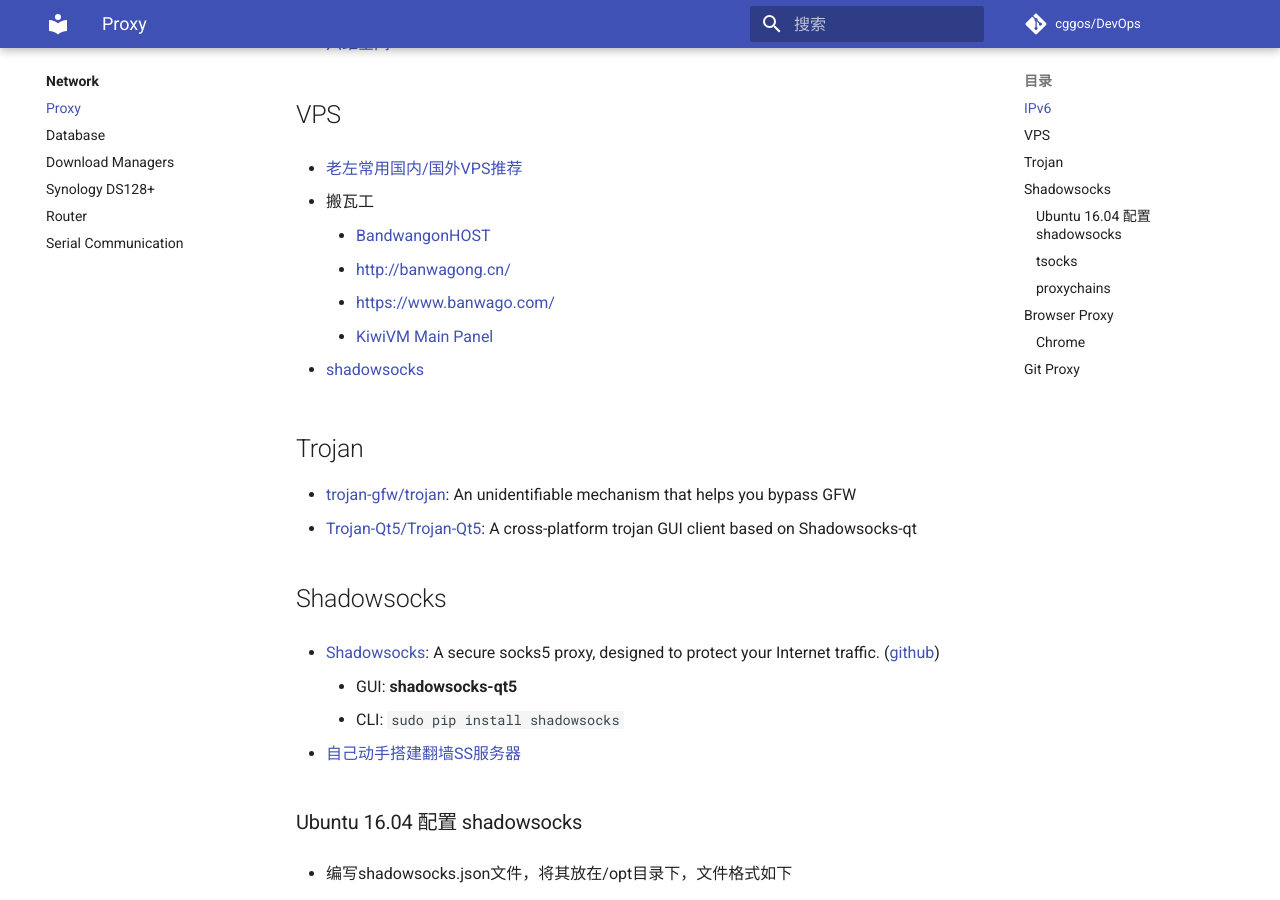
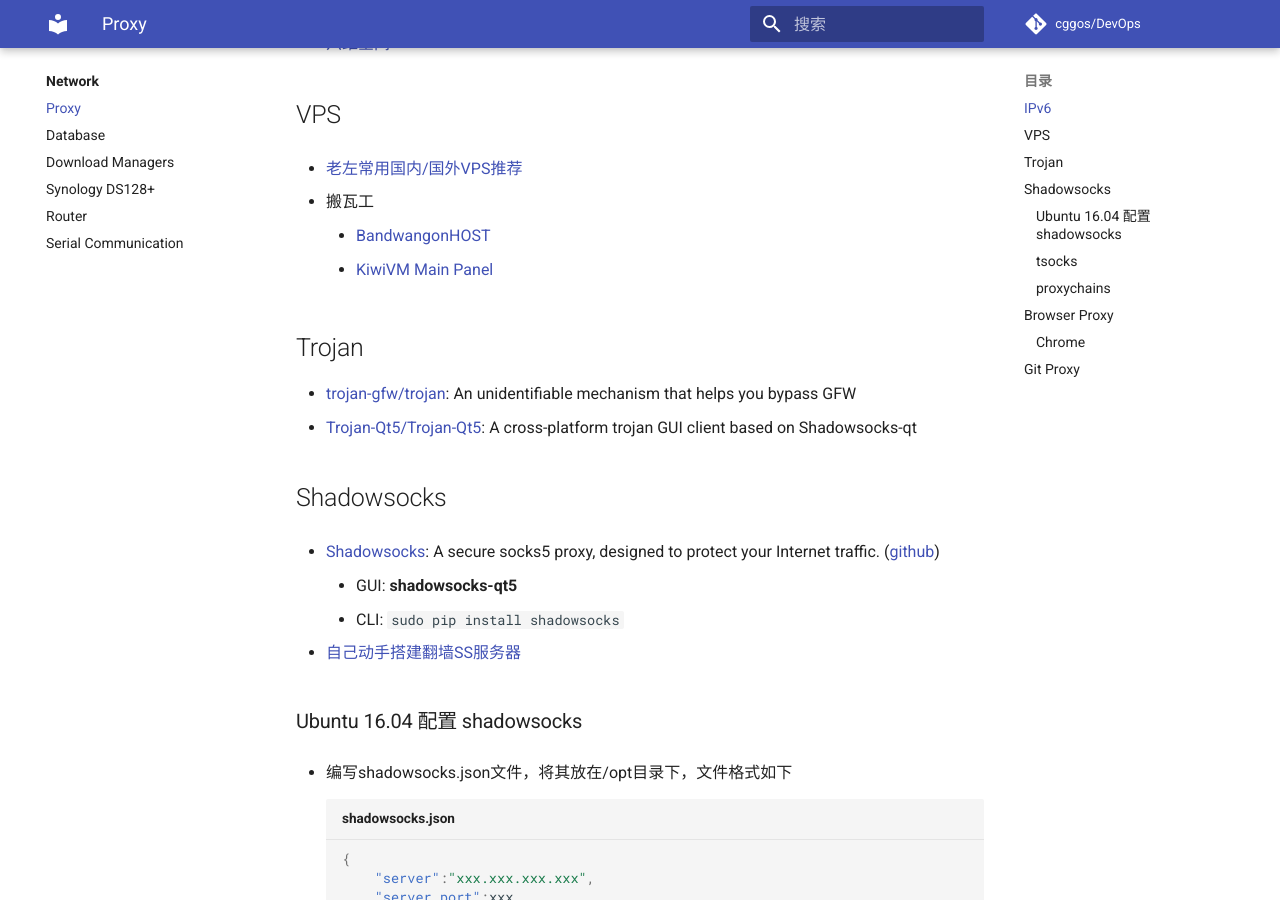
Before and after one commit to cggos/DevOps, an MkDocs documentation site: the page built from docs/08-network/proxy.md, in a window 1280 px wide and 900 px high, scrolled down 502 px. Built offline with MkDocs 1.6.1 and Material for MkDocs 9.7.7, drawn with Linux system fonts in a browser that asks for light colours; comment, search, counter and statistics services are not loaded.

Commit message:
update docs/08-network/proxy.md

```diff
--- a/docs/08-network/proxy.md
+++ b/docs/08-network/proxy.md
@@ -19,11 +19,7 @@
 
 * 搬瓦工
     * [BandwangonHOST](https://bwh88.net/)
-    * [http://banwagong.cn/]()
-    * [https://www.banwago.com/]()
     * [KiwiVM Main Panel](https://kiwivm.64clouds.com/main.php)
-
-* [shadowsocks](https://order.shadowsocks.ch)
 
 ## Trojan
 
```
